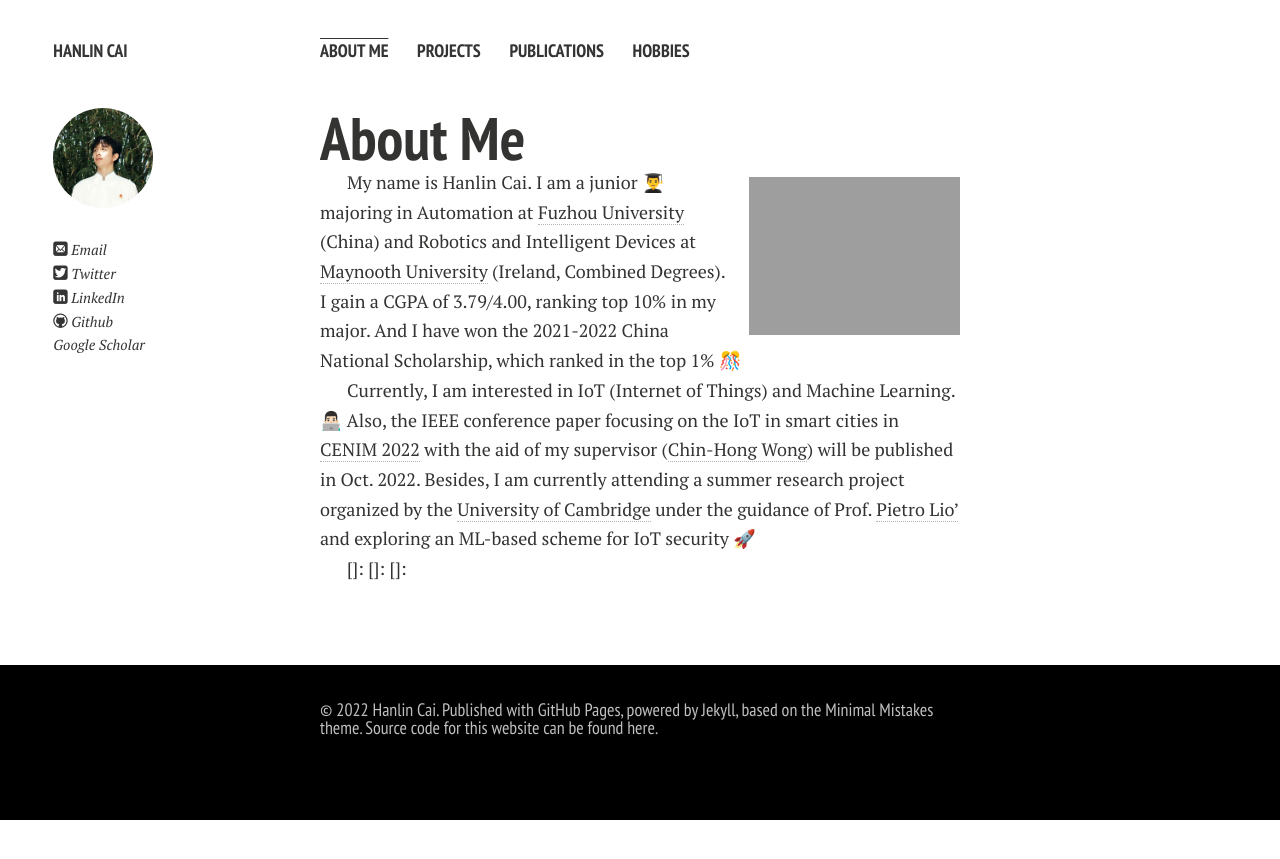
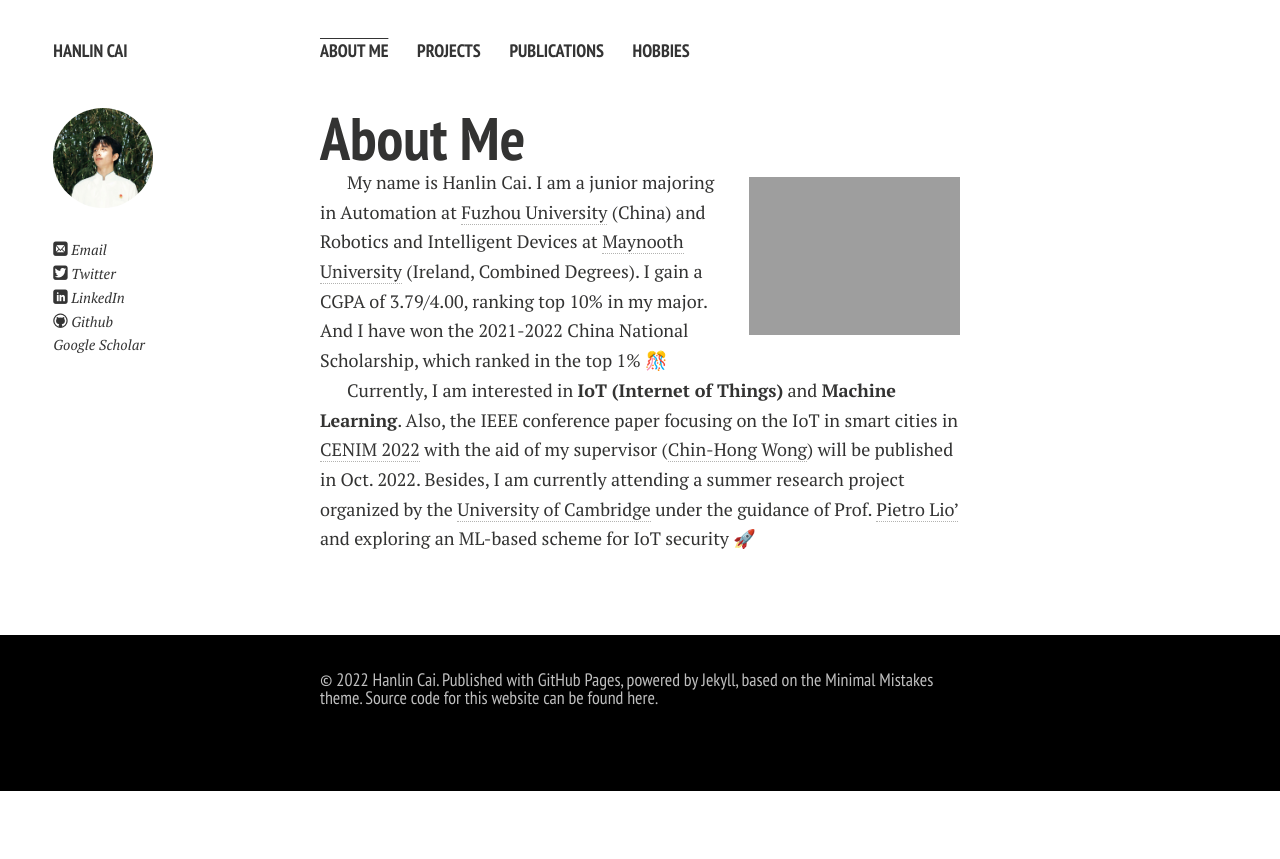
Before and after one commit to GuangLun2000/GuangLun2000.github.io, a Jekyll site: the page built from index.md, in a window 1280 px wide. Shown: the top 859 px of the page. Built offline with Jekyll 4.4.1, drawn with Linux system fonts in a browser that asks for light colours; nearby versions of some CDN libraries; a style sheet for code colours, icons or effects is not loaded; our own code applies the rules of GitHub Pages for plain Markdown files.

Commit message:
Update index.md

```diff
--- a/index.md
+++ b/index.md
@@ -4,11 +4,11 @@
 
 # About Me
 
-<img src="https://caihanlin.com/caihanlin.jpg" class="floatpic" width="300" height="400">
+<img src="https://www.caihanlin.com/caihanlin.jpg" class="floatpic" width="300" height="400">
 
-My name is Hanlin Cai. I am a junior 👨‍🎓 majoring in Automation at [Fuzhou University] (China) and Robotics and Intelligent Devices at [Maynooth University] (Ireland, Combined Degrees). I gain a CGPA of 3.79/4.00, ranking top 10% in my major. And I have won the 2021-2022 China National Scholarship, which ranked in the top 1% 🎊
+My name is Hanlin Cai. I am a junior majoring in Automation at [Fuzhou University] (China) and Robotics and Intelligent Devices at [Maynooth University] (Ireland, Combined Degrees). I gain a CGPA of 3.79/4.00, ranking top 10% in my major. And I have won the 2021-2022 China National Scholarship, which ranked in the top 1% 🎊
 
-Currently, I am interested in IoT (Internet of Things) and Machine Learning.👨🏻‍💻 Also, the IEEE conference paper focusing on the IoT in smart cities in [CENIM 2022] with the aid of my supervisor ([Chin-Hong Wong]) will be published in Oct. 2022. Besides, I am currently attending a summer research project organized by the [University of Cambridge] under the guidance of Prof. [Pietro Lio'] and exploring an ML-based scheme for IoT security 🚀
+Currently, I am interested in **IoT (Internet of Things)** and **Machine Learning**. Also, the IEEE conference paper focusing on the IoT in smart cities in [CENIM 2022] with the aid of my supervisor ([Chin-Hong Wong]) will be published in Oct. 2022. Besides, I am currently attending a summer research project organized by the [University of Cambridge] under the guidance of Prof. [Pietro Lio'] and exploring an ML-based scheme for IoT security 🚀
 
 [Fuzhou University]: https://www.fzu.edu.cn/
 [Maynooth University]: https://maynoothuniversity.ie/
@@ -16,6 +16,3 @@
 [Chin-Hong Wong]: https://www.researchgate.net/profile/Chin-Hong-Wong
 [University of Cambridge]: https://www.cam.ac.uk/
 [Pietro Lio']: https://www.cl.cam.ac.uk/~pl219/
-[]:
-[]:
-[]:
```
